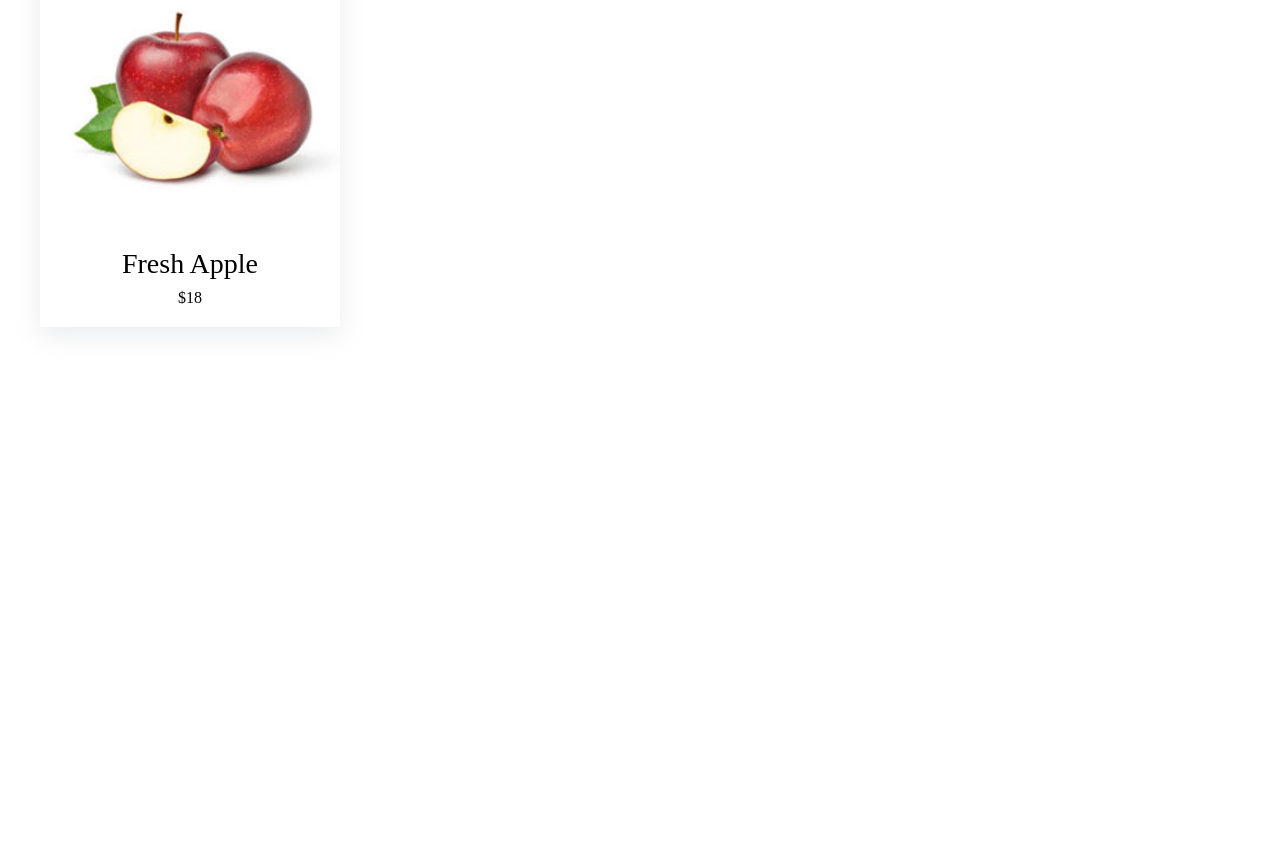
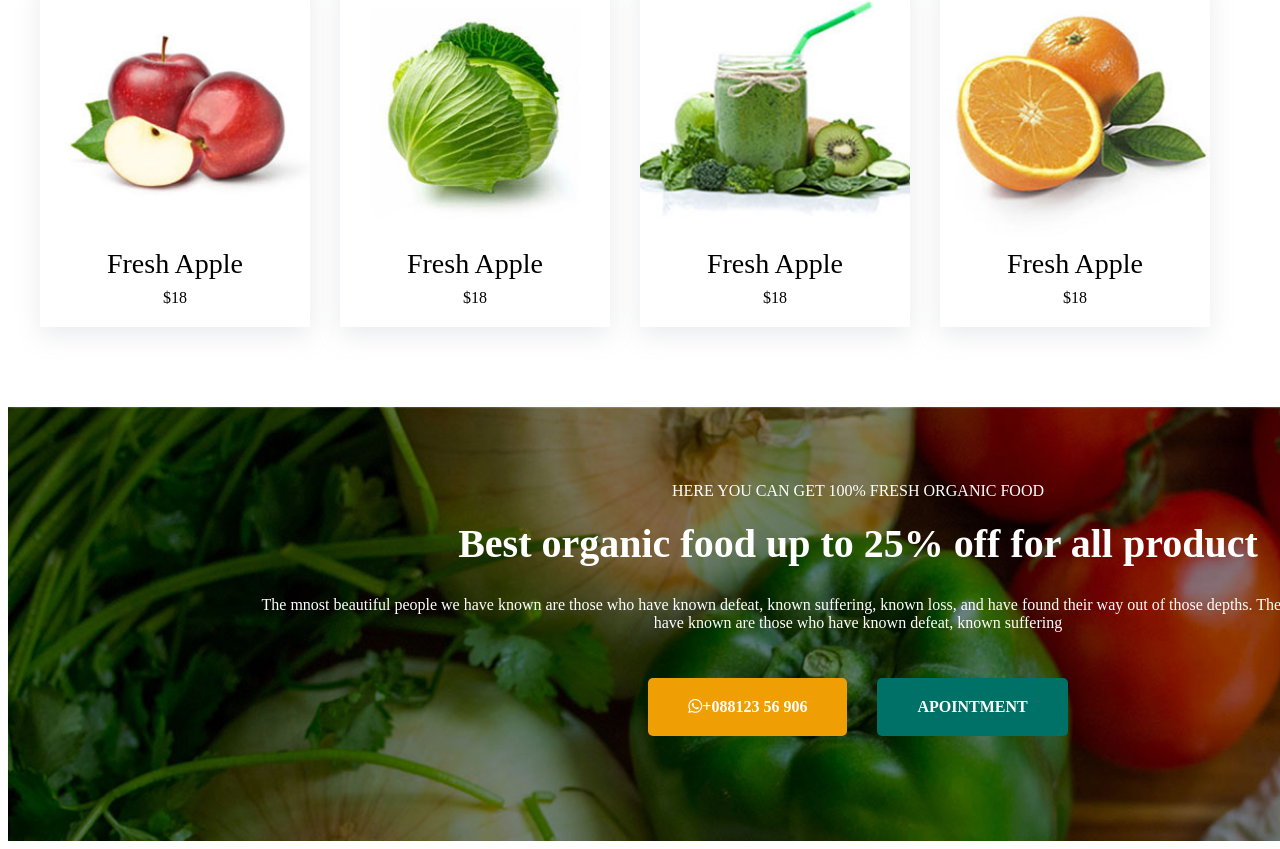
Before and after one commit to CristiniLorenzo/proj-html-vuejs, a Vue app: page / in a window 1280 px wide. Shown: the part 3322-4171 px from the top of the page. Before the commit the page ends 3707 px from the top, so only its background shows below. Built offline with nearby package versions, Linux system fonts and the light colour scheme.

Commit message:
add best organic section

```diff
--- a/src/components/AppMain.vue
+++ b/src/components/AppMain.vue
@@ -5,6 +5,8 @@ import ShopArea from './ShopArea.vue';
 import Paragraph from './Paragraph.vue';
 import Infos from './Infos.vue';
 import Trending from './Trending.vue';
+import BestFood from './BestFood.vue';
+
 
 
 
@@ -17,7 +19,8 @@ export default {
         ShopArea,
         Paragraph,
         Infos,
-        Trending
+        Trending,
+        BestFood
     },
 }
 </script>
@@ -29,6 +32,7 @@ export default {
   <Paragraph></Paragraph>
   <Infos></Infos>
   <Trending></Trending>
+  <BestFood></BestFood>
 </template>
 
 <style scoped lang="scss">
--- /dev/null
+++ b/src/components/BestFood.vue
@@ -0,0 +1,72 @@
+<script>
+export default {
+    name: 'BestFood',
+}
+</script>
+
+<template>
+    <section>
+        <div class="container">
+            <div class="small-container">
+                <div>
+                   HERE YOU CAN GET 100% FRESH ORGANIC FOOD
+                </div>
+                <h2>
+                    Best organic food up to 25% off for all product
+                </h2>
+                <p>
+                    The mnost beautiful people we have known are those who have known defeat, known suffering, known loss, and have found their way out of those depths. The mnost beautiful people we have known are those who have known defeat, known suffering
+                </p>
+                <div class="buttons">
+                    <button class="whatsapp">
+                        <i class="fa-brands fa-whatsapp"></i>+088123 56 906
+                    </button>
+                    <button class="apointment">
+                        APOINTMENT
+                    </button>
+                </div>
+            </div>
+        </div>
+
+    </section>
+</template>
+
+<style scoped lang="scss">
+@use '../style/partials/variables' as *;
+@use '../style/generics.scss' as *;
+
+.container{
+    background-image: url(/src/assets/assets/call-to-bg.jpg);
+    background-size: cover;
+    color: $brand-white;
+    padding: 75px 0;
+    text-align: center;
+
+        h2{
+            padding: 20px 0;
+            font-size: 40px;
+            font-weight: 700;
+        }
+        .buttons{
+            padding: 30px 0;
+            .whatsapp{
+                color: $brand-white;
+                background-color: $brand-yellow;
+                border: none;
+                padding: 20px 40px;
+                border-radius: 5px;
+                font-weight: 700;
+                margin-right: 30px;
+            }
+            .apointment{
+                color: $brand-white;
+                background-color: $brand-green;
+                border: none;
+                padding: 20px 40px;
+                border-radius: 5px;
+                font-weight: 700;
+            }
+        }
+}
+
+</style>
--- a/src/components/Trending.vue
+++ b/src/components/Trending.vue
@@ -19,6 +19,27 @@ export default {
                 <div class="col-3">
                     <div class="card">
                         <img src="/src/assets/assets/s5.jpg" alt="">
+                        <h3>Fresh Apple</h3>
+                        <div>$18</div>
+                    </div>
+                </div>
+                <div class="col-3">
+                    <div class="card">
+                        <img src="/src/assets/assets/s2.jpg" alt="">
+                        <h3>Fresh Apple</h3>
+                        <div>$18</div>
+                    </div>
+                </div>
+                <div class="col-3">
+                    <div class="card">
+                        <img src="/src/assets/assets/s8.jpg" alt="">
+                        <h3>Fresh Apple</h3>
+                        <div>$18</div>
+                    </div>
+                </div>
+                <div class="col-3">
+                    <div class="card">
+                        <img src="/src/assets/assets/s1.jpg" alt="">
                         <h3>Fresh Apple</h3>
                         <div>$18</div>
                     </div>
@@ -56,6 +77,8 @@ export default {
     .card{
         box-shadow: rgba(149, 157, 165, 0.2) 0px 8px 24px;
         padding-bottom: 20px;
+        width: 90%;
+        margin: 30px 0;
     }
 
 }
```
